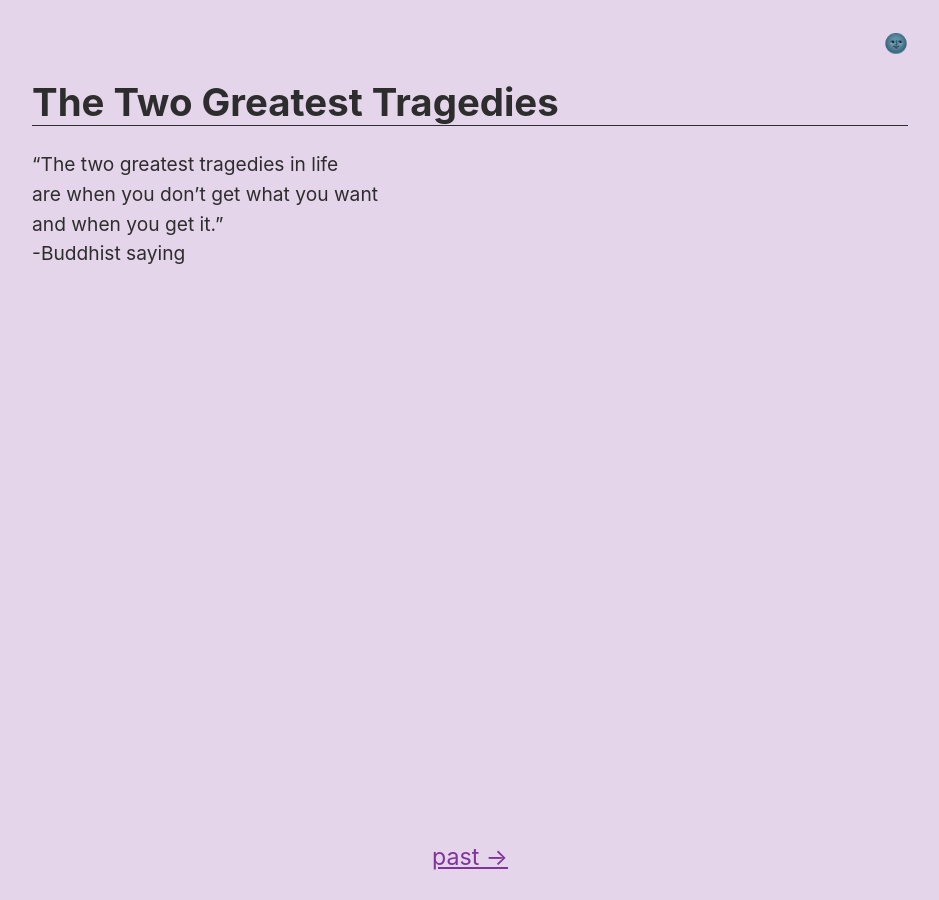
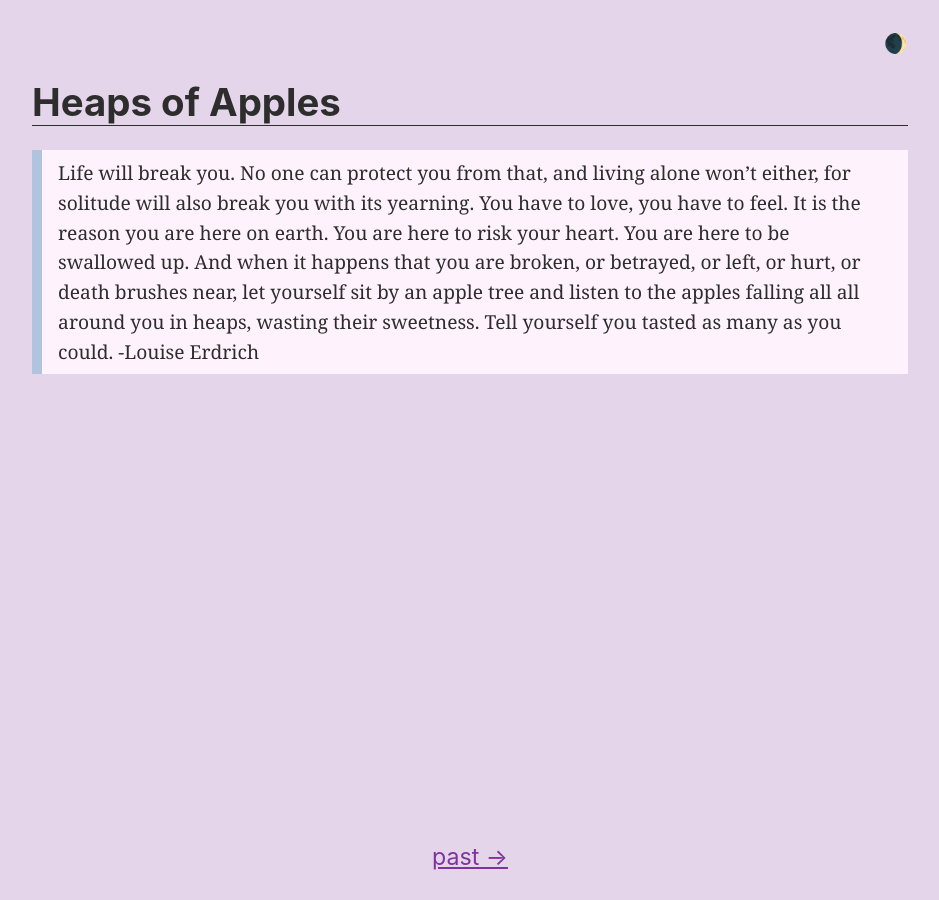
Before and after one commit to dglauber1/dglauber1.github.io, a Jekyll site: the page built from index.md, in a window 1280 px wide. Shown: the whole page, without its empty margins (170-1109 px from the left). Built offline with Jekyll 4.4.1, drawn with Linux system fonts in a browser that asks for light colours.

Commit message:
Update index.md

```diff
--- a/index.md
+++ b/index.md
@@ -1,10 +1,25 @@
 ---
-prev-musing: freedom-for-real
-title: The Two Greatest Tragedies
-time: 🌚
+prev-musing: two-great-tragedies
+title: Heaps of Apples
+time: 🌒
 collection: musings
 ---
-"The two greatest tragedies in life\
-are when you don't get what you want\
-and when you get it."\
--Buddhist saying
+> Life will break you.
+> No one can protect you from that,
+> and living alone won't either,
+> for solitude will also break you
+> with its yearning.
+> You have to love, you have to feel.
+> It is the reason you are here on earth.
+> You are here to risk your heart.
+> You are here to be swallowed up.
+> And when it happens that you are broken,
+> or betrayed, or left, or hurt,
+> or death brushes near,
+> let yourself sit by an apple tree
+> and listen to the apples falling all
+> all around you in heaps,
+> wasting their sweetness.
+> Tell yourself you tasted
+> as many as you could.
+-Louise Erdrich
```
